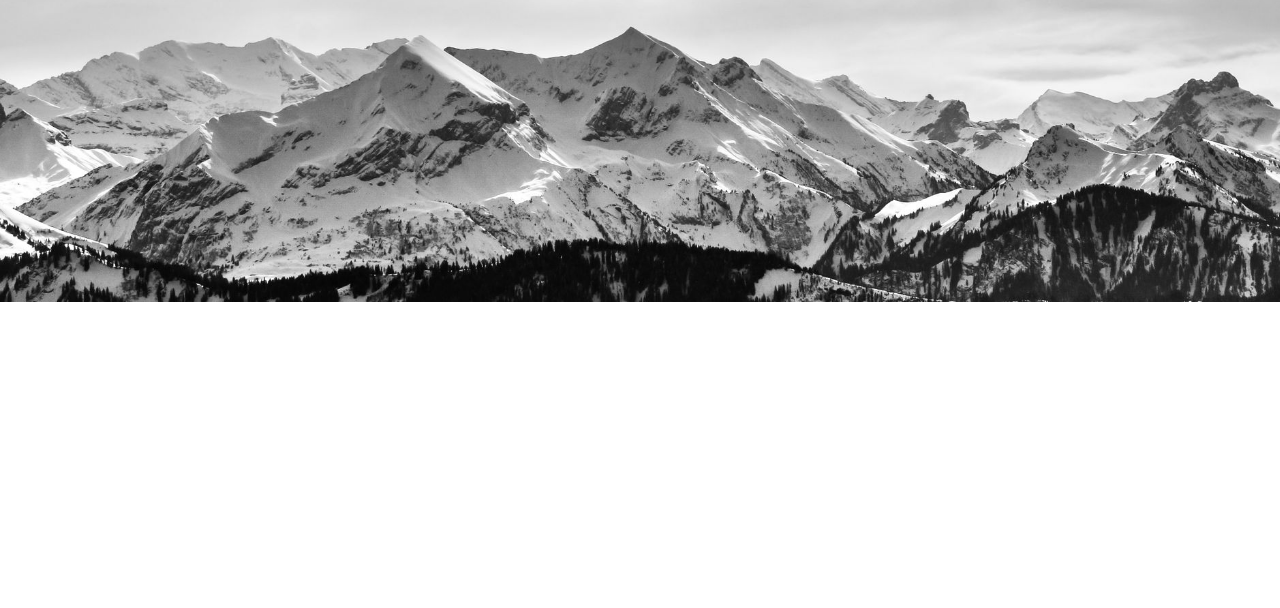
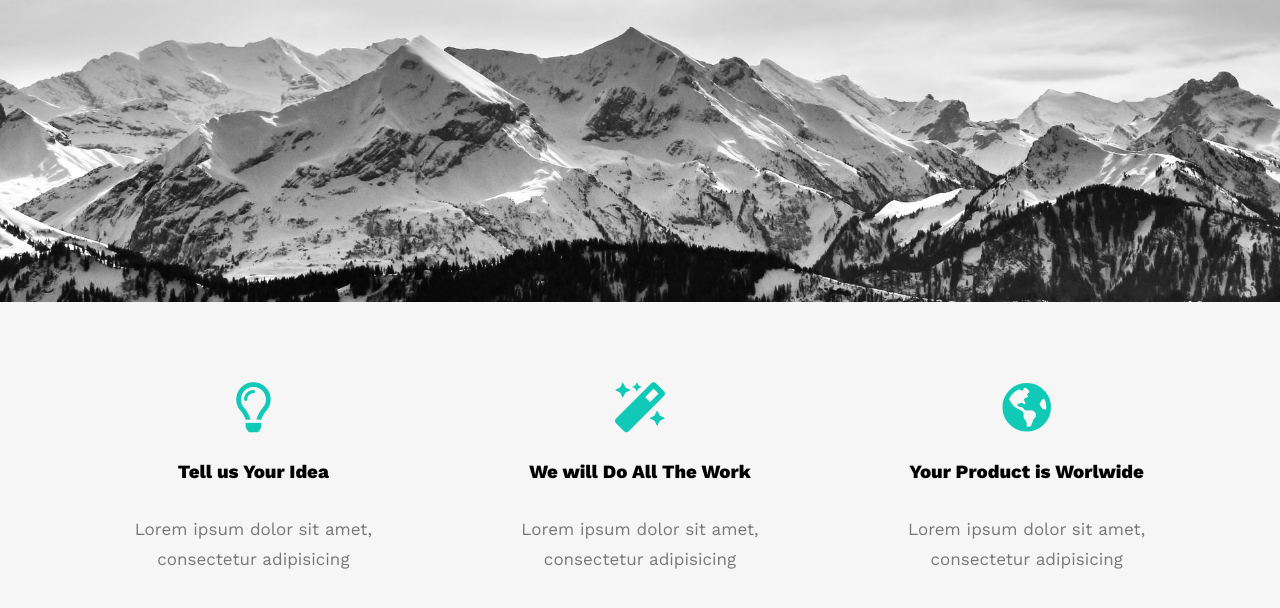
Before and after one commit to mahaatechcampus/Template-1, a plain HTML site: page index.html in a window 1280 px wide. Shown: the part 498-1106 px from the top of the page. Before the commit the page ends 800 px from the top, so only its background shows below. Drawn offline with nearby package versions, Linux system fonts and the light colour scheme.

Commit message:
featuers section

```diff
--- a/css/leon.css
+++ b/css/leon.css
@@ -152,3 +152,37 @@ position: relative;
     line-height:1.8;
 }
 /* End Landing section */
+
+/* Start Featuers */
+.featuers{
+    padding-top:60px;
+    padding-bottom:60px;
+    background-color: #f6f6f6;
+}
+.featuers .container{
+    display: grid;
+    grid-template-columns: repeat(auto-fill, minmax(300px, 1fr));
+    grid-gap: 20px;
+}
+.featuers .feat{
+    text-align: center;
+    padding: 20px;
+}
+
+.featuers .feat i{
+    color: var(--main-color);
+    font-size:50px;
+}
+.featuers .feat h3{
+    /* extra bold == 800 */
+    font-weight: 800;
+    margin: 30px 0;
+}
+
+.featuers .feat p{
+    line-height:1.8;
+    color:#777;
+    font-size:17px;
+
+}
+/* End Featuers */
--- a/index.html
+++ b/index.html
@@ -47,6 +47,27 @@
         </div>
     </div>
     <!-- End Landing Section -->
+    <!-- start Featuers -->
+    <div class="featuers">
+        <div class="container">
+            <div class="feat">
+                <i class="far fa-lightbulb"></i>
+                <h3>Tell us Your Idea</h3>
+                <p>Lorem ipsum dolor sit amet, consectetur adipisicing</p>
+                </div>
+            <div class="feat">
+                <i class="fas fa-magic"></i>
+                <h3>We will Do All The Work</h3>
+                <p>Lorem ipsum dolor sit amet, consectetur adipisicing</p>
+          </div>
+                <div class="feat">
+                <i class="fas fa-globe-americas"></i>
+                <h3>Your Product is Worlwide</h3>
+                <p>Lorem ipsum dolor sit amet, consectetur adipisicing</p>
+            </div>
+        </div>
+    </div>
+
 
 </body>
 </html>
```
